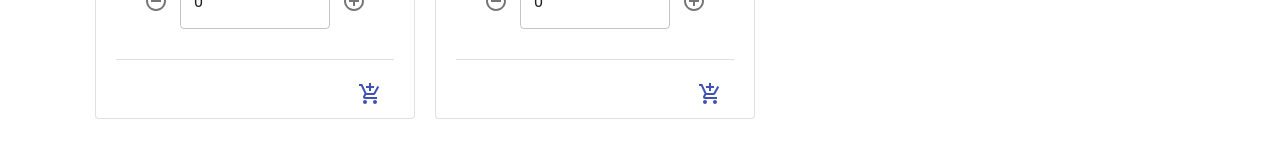
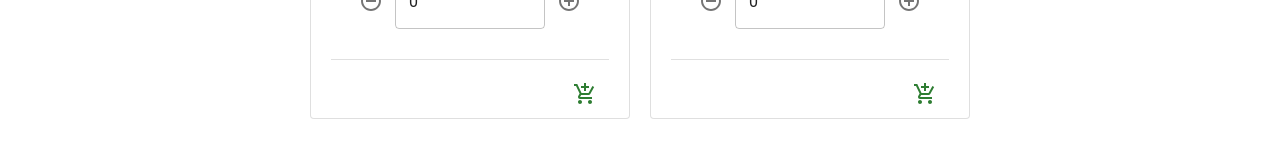
Before and after one commit to kathryn-breslin/grocery, a React (Create React App) app: page / in a window 1280 px wide. Shown: the part 1082-1240 px from the top of the page. Before the commit the page ends 1211 px from the top, so only its background shows below. Built offline with nearby package versions, Linux system fonts and the light colour scheme.

Commit message:
styling edits: center cards, changed colors of icons, added margin to cards and footer

```diff
--- a/src/App.js
+++ b/src/App.js
@@ -219,9 +219,9 @@
           }
         />
         <Jumbo />
-        <div className="container">
+        <div className="container" style={{textAlign: 'center'}}>
           {this.launchToast()}
-          <div className="row">
+          <div className="row" style={{marginBottom: "100px"}}>
             <Groceries
               allItems={this.state.allGroceries}
               quantity={this.state.quantity}
--- a/src/components/Item.js
+++ b/src/components/Item.js
@@ -39,7 +39,7 @@
     render() {
         return (
             <>
-                <Card style={{ width: '20rem' }}>
+                <Card style={{ width: '20rem', marginBottom: '25px' }}>
                     <Card.Img variant="top" src={this.props.image ? (this.props.image) : ("http://www.stleos.uq.edu.au/wp-content/uploads/2016/08/image-placeholder.png")} />
                     <Card.Body>
                         <Card.Title>{this.props.title}</Card.Title>
@@ -51,7 +51,7 @@
                             newQuantity={this.props.newQuantity}
                         />
                         <Divider style={{marginTop: '30px'}}/>
-                        <IconButton style={{ marginTop: '10px', float: 'right' }} color="primary" aria-label="add to shopping cart" onClick={() => this.addToCart(this.props)}>
+                        <IconButton style={{ marginTop: '10px', float: 'right', color: "#2e7d32" }} aria-label="add to shopping cart" onClick={() => this.addToCart(this.props)}>
                             <AddShoppingCartIcon />
                         </IconButton>
                     </Card.Body>
```
